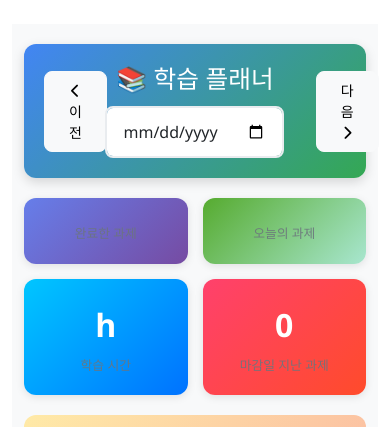
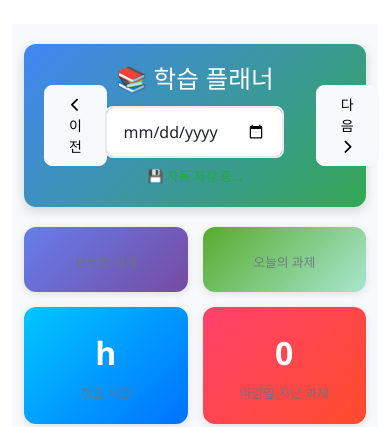
Before and after one commit to whwjdgml0508/planit, a Django app: page /planner/daily/ in a window 390 px wide. Shown: the part 64-491 px from the top of the page. Run offline with Django 5.2, Linux system fonts and the light colour scheme; a user stored in the database is signed in; data comes from the database, SQL or seed files in the repository; data that the repository does not hold is empty.

Commit message:
Fix todo add button and enhance mobile data persistence
1. Fix todo add button functionality:
   - Correct JavaScript indentation and syntax errors
   - Add proper null checks for DOM elements
   - Fix event listener attachment issues
   - Ensure button click events work properly

2. Enhance data saving with visual feedback:
   - Add save status indicator in header
   - Show real-time save confirmation to users
   - Enhanced error handling with user alerts
   - Detailed console logging for debugging

3. Strengthen mobile data persistence:
   - Multiple save triggers: beforeunload, visibilitychange, blur, touchend
   - Reduced auto-save interval to 15 seconds
   - Input field change detection with delayed save
   - Comprehensive mobile browser support

4. Improve user experience:
   - Visual save status: ✅ 저장 완료, 💾 자동 저장 중..., ❌ 저장 실패
   - Real-time feedback on data operations
   - Better error messages and debugging info
   - Robust data preservation across all mobile scenarios

```diff
--- a/templates/planner/daily_planner.html
+++ b/templates/planner/daily_planner.html
@@ -365,6 +365,9 @@
                     <h2 class="mb-1">📚 학습 플래너</h2>
                     <p class="mb-0" id="current-date">{{ selected_date|date:"Y년 m월 d일 l요일" }}</p>
                     <input type="date" class="form-control d-inline-block w-auto mt-2" id="date-picker" value="{{ selected_date|date:'Y-m-d' }}">
+                    <div id="save-status" class="mt-2" style="font-size: 0.8rem; color: #28a745;">
+                        💾 자동 저장 중...
+                    </div>
                 </div>
                 <div class="col-2 text-end">
                     <button class="btn btn-light btn-sm" id="next-day-btn">
@@ -558,14 +561,18 @@ document.addEventListener('DOMContentLoaded', function() {
 
     // 데이터 저장 함수
     function saveData() {
+        try {
             const dateKey = formatDate(currentDate);
 
             // 할 일 목록 저장
             const todos = [];
             document.querySelectorAll('.todo-item').forEach(item => {
-            const text = item.querySelector('.todo-text').textContent;
+                const textElement = item.querySelector('.todo-text');
+                if (textElement) {
+                    const text = textElement.textContent;
                     const completed = item.classList.contains('completed');
                     todos.push({ text, completed });
+                }
             });
 
             // 시간표 데이터 저장
@@ -579,17 +586,46 @@ document.addEventListener('DOMContentLoaded', function() {
             });
 
             // 일일 목표 저장
-        const dailyGoal = document.getElementById('daily-goal')?.value || '';
+            const dailyGoalElement = document.getElementById('daily-goal');
+            const dailyGoal = dailyGoalElement ? dailyGoalElement.value : '';
 
             const data = {
                 todos,
                 timeBlocks,
                 dailyGoal,
-            date: dateKey
+                date: dateKey,
+                timestamp: new Date().toISOString()
             };
 
             localStorage.setItem(`planner-${dateKey}`, JSON.stringify(data));
-        console.log('데이터 저장됨:', dateKey);
+            console.log('✅ 데이터 저장 완료:', dateKey, '할일:', todos.length, '시간블록:', Object.keys(timeBlocks).length);
+
+            // 저장 상태 표시
+            const saveStatus = document.getElementById('save-status');
+            if (saveStatus) {
+                saveStatus.innerHTML = '✅ 저장 완료';
+                saveStatus.style.color = '#28a745';
+                setTimeout(() => {
+                    saveStatus.innerHTML = '💾 자동 저장 중...';
+                    saveStatus.style.color = '#6c757d';
+                }, 2000);
+            }
+
+            // 저장 확인
+            const saved = localStorage.getItem(`planner-${dateKey}`);
+            if (!saved) {
+                console.error('❌ 데이터 저장 실패!');
+                if (saveStatus) {
+                    saveStatus.innerHTML = '❌ 저장 실패';
+                    saveStatus.style.color = '#dc3545';
+                }
+                alert('데이터 저장에 실패했습니다. 브라우저 저장소를 확인해주세요.');
+            }
+
+        } catch (error) {
+            console.error('❌ 저장 중 오류:', error);
+            alert('데이터 저장 중 오류가 발생했습니다: ' + error.message);
+        }
     }
 
     // 데이터 로드 함수
@@ -821,11 +857,17 @@ document.addEventListener('DOMContentLoaded', function() {
     }
 
     // Enter 키로 할 일 추가
-    document.getElementById('new-todo-title').addEventListener('keypress', function(e) {
+    const newTodoInput = document.getElementById('new-todo-title');
+    if (newTodoInput) {
+        newTodoInput.addEventListener('keypress', function(e) {
             if (e.key === 'Enter') {
-            document.getElementById('add-todo-btn').click();
+                const addBtn = document.getElementById('add-todo-btn');
+                if (addBtn) {
+                    addBtn.click();
+                }
             }
         });
+    }
 
 
     // 시간 블록 클릭 이벤트
@@ -854,22 +896,42 @@ document.addEventListener('DOMContentLoaded', function() {
     // 페이지 종료 시 데이터 자동 저장
     window.addEventListener('beforeunload', function(e) {
         saveData();
-        // 모바일에서도 작동하도록 추가 저장
-        setTimeout(() => saveData(), 100);
+        console.log('페이지 종료 시 저장');
     });
 
     // 페이지 숨김/표시 시에도 저장 (모바일 대응)
     document.addEventListener('visibilitychange', function() {
         if (document.visibilityState === 'hidden') {
             saveData();
+            console.log('페이지 숨김 시 저장');
+        } else {
+            console.log('페이지 다시 표시됨');
         }
     });
 
-    // 주기적 자동 저장 (30초마다)
+    // 모바일 브라우저 대응 - 포커스 잃을 때 저장
+    window.addEventListener('blur', function() {
+        saveData();
+        console.log('포커스 잃음 시 저장');
+    });
+
+    // 모바일 터치 이벤트 후 저장
+    document.addEventListener('touchend', function() {
+        setTimeout(() => saveData(), 500);
+    });
+
+    // 주기적 자동 저장 (15초마다로 단축)
     setInterval(function() {
         saveData();
-        console.log('자동 저장 완료');
-    }, 30000);
+        console.log('⏰ 주기적 자동 저장 완료');
+    }, 15000);
+
+    // 입력 필드 변경 시 즉시 저장
+    document.addEventListener('input', function(e) {
+        if (e.target.id === 'daily-goal' || e.target.id === 'new-todo-title') {
+            setTimeout(() => saveData(), 1000); // 1초 후 저장
+        }
+    });
 });
 
 // 시간 블록 토글 함수
```
Lines whose indentation alone changed are shown as unchanged.
